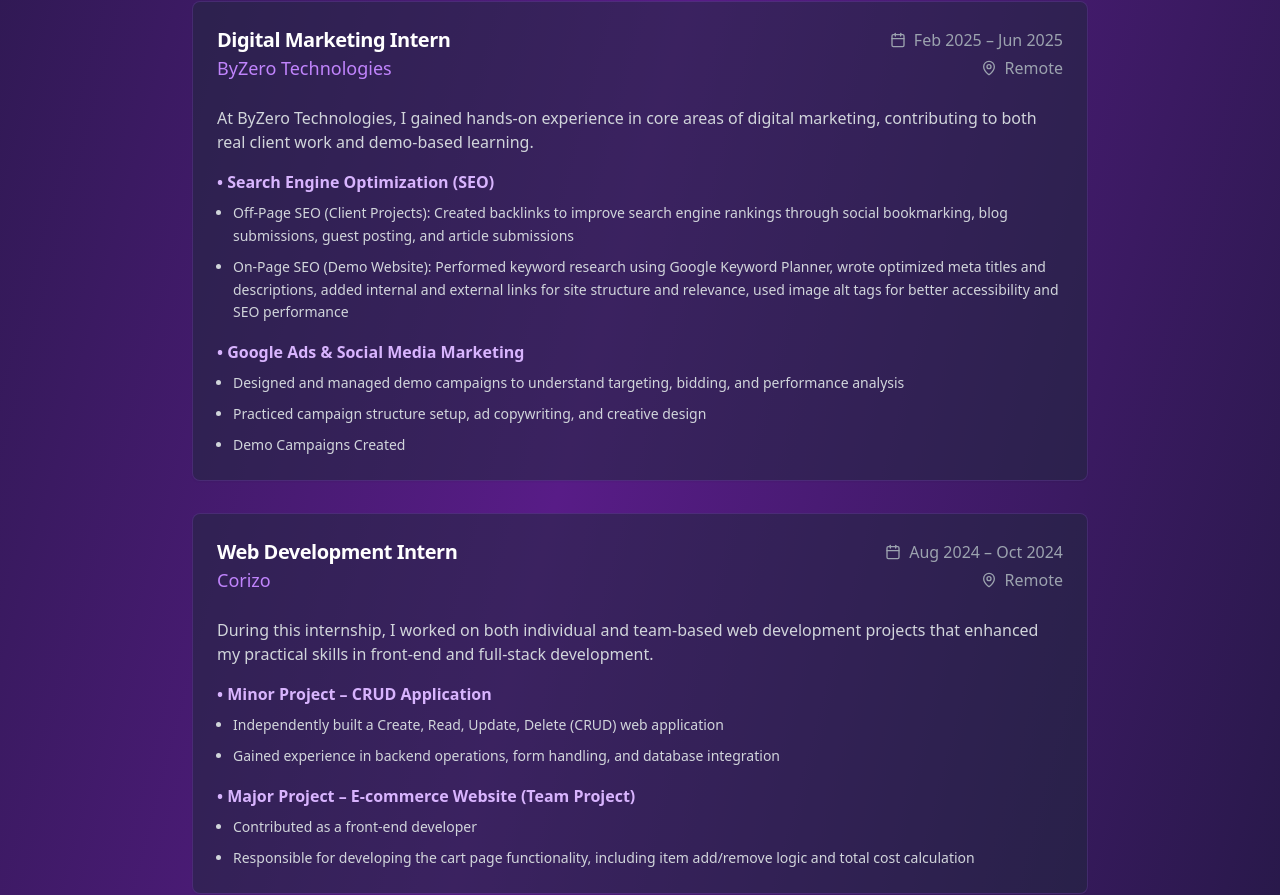
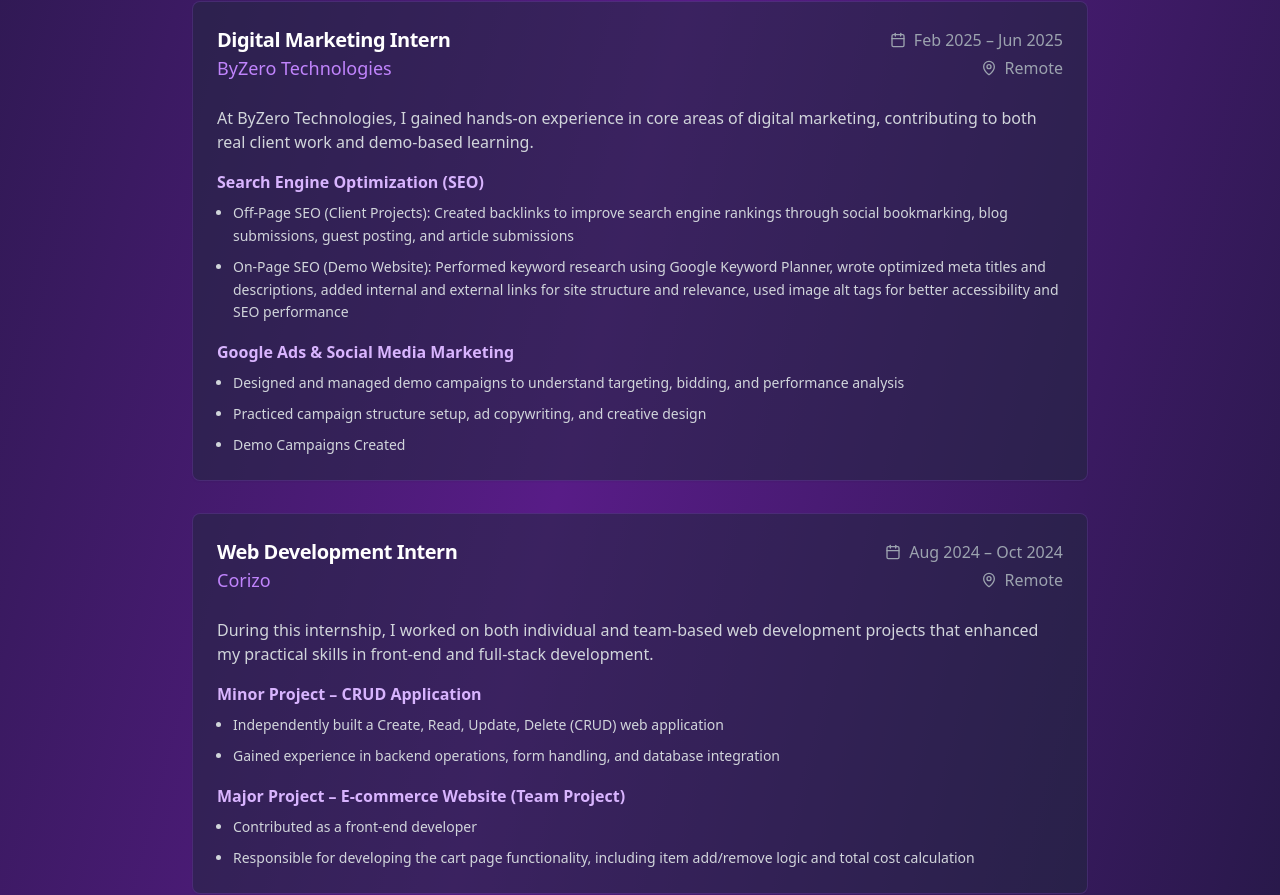
Before and after one commit to Sumathidhandapani/sumathi-portfolio, a React (Vite) app: page / in a window 1280 px wide. Shown: the part 2238-3133 px from the top of the page. Built offline with nearby package versions, Linux system fonts and the light colour scheme.

Commit message:
Remove bullet points from headings
Removed bullet points from the experience section headings in `src/pages/Index.tsx`.

```diff
--- a/src/pages/Index.tsx
+++ b/src/pages/Index.tsx
@@ -244,7 +244,7 @@ const Index = () => {
                     <div className="space-y-4">
                       {exp.details.map((detail, detailIndex) => (
                         <div key={detailIndex}>
-                          <h4 className="text-purple-300 font-semibold mb-2">• {detail.category}</h4>
+                          <h4 className="text-purple-300 font-semibold mb-2">{detail.category}</h4>
                           <ul className="space-y-2 ml-4">
                             {detail.items.map((item, itemIndex) => (
                               <li key={itemIndex} className="text-gray-300 text-sm leading-relaxed list-disc">
```
